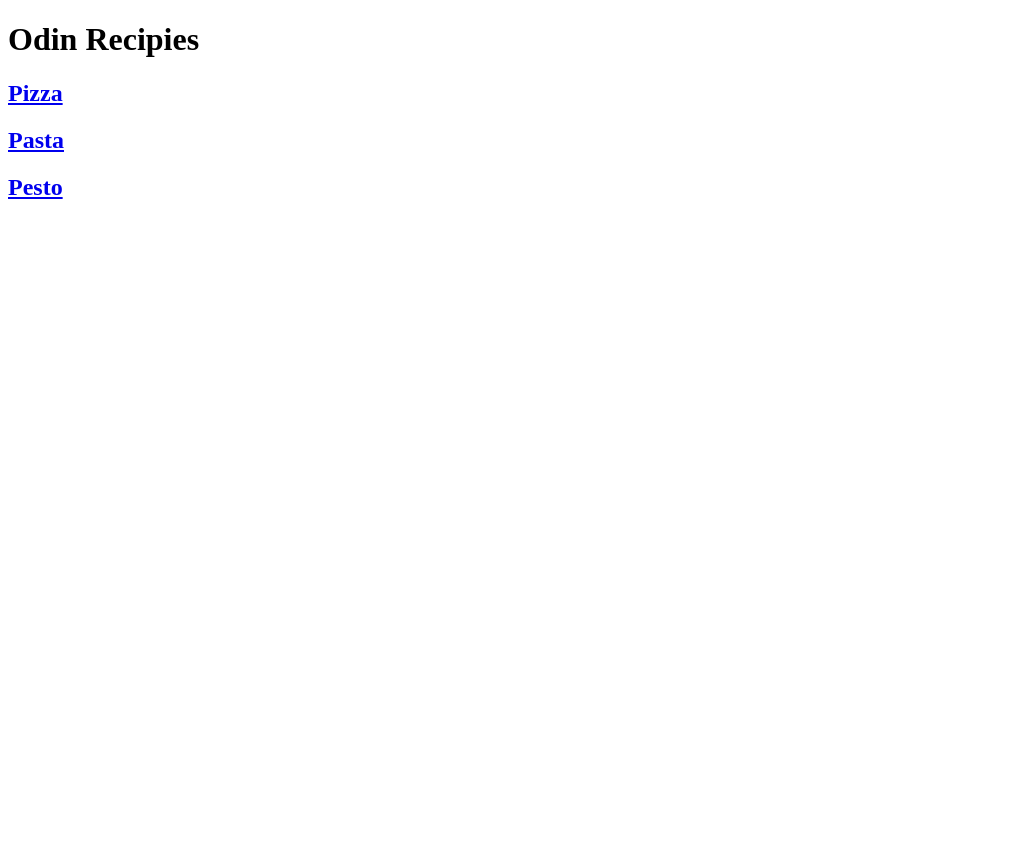
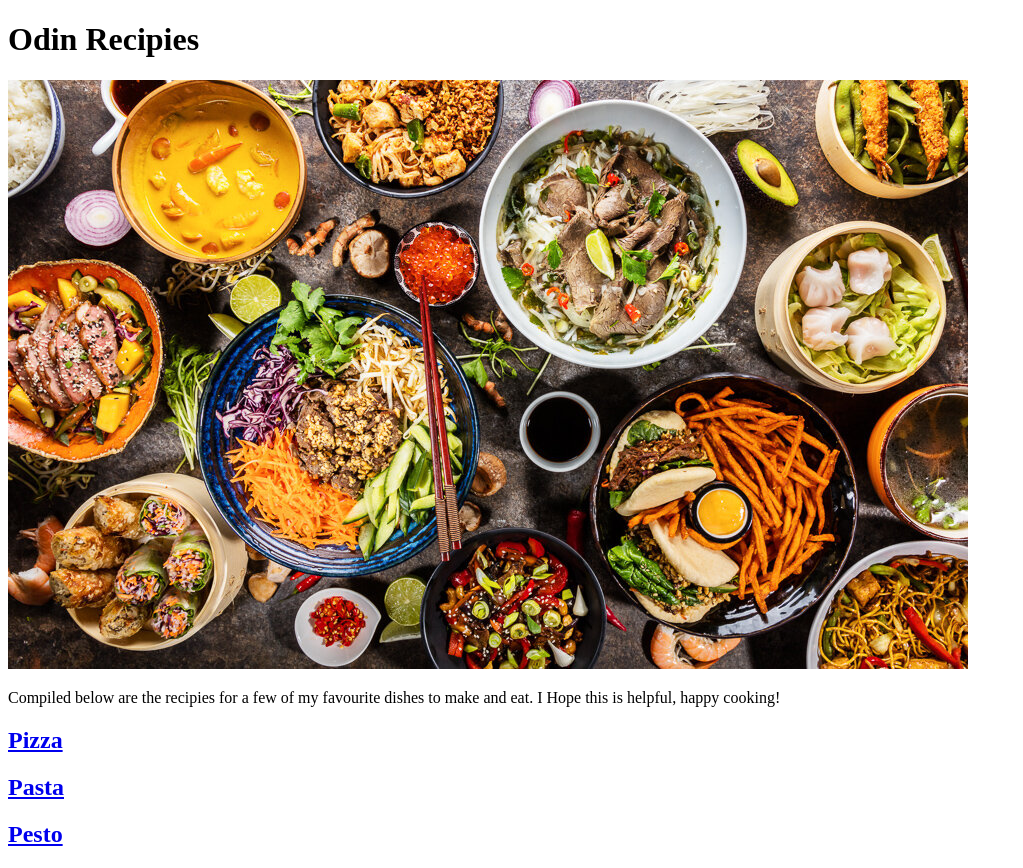
Before and after one commit to divijkhaitan/odin-recipies, a plain HTML site: page index.html in a window 1280 px wide. Shown: the whole page, without its empty margins (0-1023 px from the left). Before the commit the page ends 800 px from the top, so only its background shows below. Drawn offline with Linux system fonts and the light colour scheme.

Commit message:
Modify Homepage to make it more presentable

```diff
--- a/index.html
+++ b/index.html
@@ -6,6 +6,8 @@
         </head>
         <body>
             <h1>Odin Recipies</h1>
+            <img src="food.jpg">
+            <p>Compiled below are the recipies for a few of my favourite dishes to make and eat. I Hope this is helpful, happy cooking!</p>
             <h2><a href="pizza.html">Pizza</a></h2>
             <h2><a href="pasta.html">Pasta</a></h2>
             <h2><a href="pesto.html">Pesto</a></h2>
```
Also changed, not shown: food.jpg (added).
